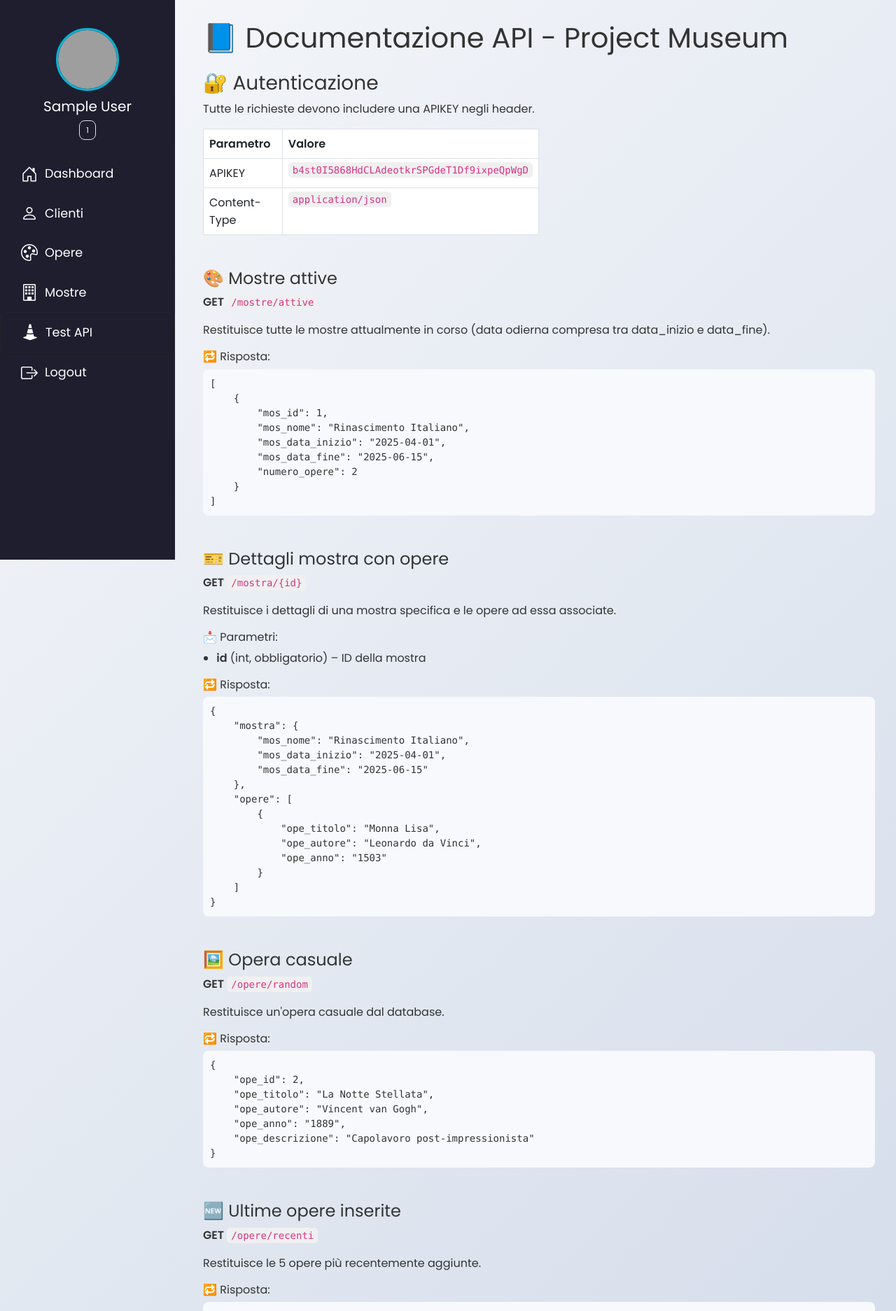
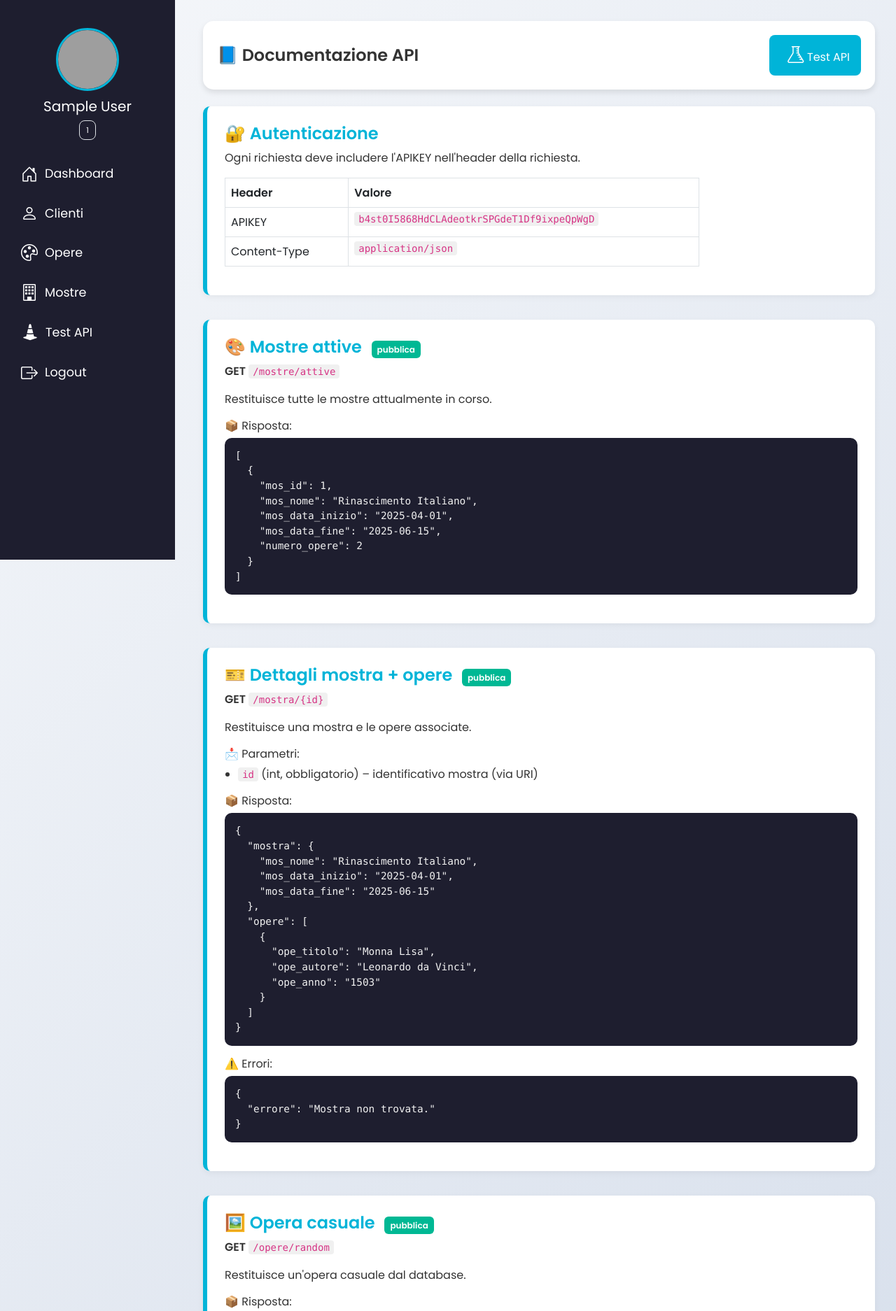
Before and after one commit to acetheberliner/project-Museum, a PHP site: page /apidoc.php in a window 1280 px wide. Shown: the top 1874 px of the page at 70% size. Run offline with PHP 8.4, Linux system fonts and the light colour scheme; the visitor is signed in with stand-in values (Sample User, id 1); grey boxes are pictures that could not be loaded.

Commit message:
update modules

```diff
--- a/apidoc.php
+++ b/apidoc.php
@@ -16,17 +16,70 @@ if (!isset($_SESSION['loggedin'])) {
     <link href="https://cdn.jsdelivr.net/npm/bootstrap@5.3.0/dist/css/bootstrap.min.css" rel="stylesheet">
     <link href="https://cdn.jsdelivr.net/npm/bootstrap-icons/font/bootstrap-icons.css" rel="stylesheet">
     <link rel="stylesheet" href="css/app.css">
+    <style>
+        .container-api {
+            margin-left: 260px;
+            padding: 30px;
+        }
+        .api-section {
+            background: #fff;
+            border-left: 6px solid #00b4d8;
+            border-radius: 10px;
+            box-shadow: 0 3px 10px rgba(0,0,0,0.05);
+            padding: 25px;
+            margin-bottom: 35px;
+        }
+        pre {
+            background: #1e1e2f;
+            color: #f1f1f1;
+            padding: 15px;
+            border-radius: 10px;
+            font-size: 0.9rem;
+            overflow-x: auto;
+        }
+        code {
+            background: #f0f0f0;
+            padding: 2px 6px;
+            border-radius: 4px;
+        }
+        .badge-api {
+            font-size: 0.75rem;
+            padding: 4px 8px;
+            border-radius: 6px;
+            margin-left: 8px;
+        }
+        .badge-public {
+            background-color: #00b894;
+            color: #fff;
+        }
+        .badge-admin {
+            background-color: #d63031;
+            color: #fff;
+        }
+        h4 {
+            font-weight: 600;
+            color: #00b4d8;
+        }
+    </style>
 </head>
 <body>
+
 <?php require_once __DIR__ . '/inc/sidebar.php'; ?>
-<div class="container-api" style="margin-left:260px; padding:30px;">
-    <h1 class="mb-4">📘 Documentazione API - Project Museum</h1>
 
-    <section class="mb-5">
-        <h3>🔐 Autenticazione</h3>
-        <p>Tutte le richieste devono includere una APIKEY negli header.</p>
-        <table class="table table-bordered w-50">
-            <thead><tr><th>Parametro</th><th>Valore</th></tr></thead>
+<div class="container-api">
+    <div class="dashboard-header mb-4 d-flex justify-content-between align-items-center">
+        <h1 class="mb-0">📘 Documentazione API</h1>
+        <a href="api_test.php" class="btn btn-modern"><i class="bi bi-flask"></i> Test API</a>
+    </div>
+
+    <!-- Autenticazione -->
+    <section class="api-section">
+        <h4>🔐 Autenticazione</h4>
+        <p>Ogni richiesta deve includere l'APIKEY nell'header della richiesta.</p>
+        <table class="table table-bordered w-75">
+            <thead>
+                <tr><th>Header</th><th>Valore</th></tr>
+            </thead>
             <tbody>
                 <tr><td>APIKEY</td><td><code>b4st0I5868HdCLAdeotkrSPGdeT1Df9ixpeQpWgD</code></td></tr>
                 <tr><td>Content-Type</td><td><code>application/json</code></td></tr>
@@ -34,12 +87,12 @@ if (!isset($_SESSION['loggedin'])) {
         </table>
     </section>
 
-    <!-- API 1 -->
-    <section class="mb-5">
-        <h4>🎨 Mostre attive</h4>
+    <!-- MOSTRE ATTIVE -->
+    <section class="api-section">
+        <h4>🎨 Mostre attive <span class="badge-api badge-public">pubblica</span></h4>
         <p><strong>GET</strong> <code>/mostre/attive</code></p>
-        <p>Restituisce tutte le mostre attualmente in corso (data odierna compresa tra data_inizio e data_fine).</p>
-        <h6>🔁 Risposta:</h6>
+        <p>Restituisce tutte le mostre attualmente in corso.</p>
+        <h6>📦 Risposta:</h6>
 <pre>[
   {
     "mos_id": 1,
@@ -51,14 +104,14 @@ if (!isset($_SESSION['loggedin'])) {
 ]</pre>
     </section>
 
-    <!-- API 2 -->
-    <section class="mb-5">
-        <h4>🎫 Dettagli mostra con opere</h4>
+    <!-- MOSTRA + OPERE -->
+    <section class="api-section">
+        <h4>🎫 Dettagli mostra + opere <span class="badge-api badge-public">pubblica</span></h4>
         <p><strong>GET</strong> <code>/mostra/{id}</code></p>
-        <p>Restituisce i dettagli di una mostra specifica e le opere ad essa associate.</p>
+        <p>Restituisce una mostra e le opere associate.</p>
         <h6>📩 Parametri:</h6>
-        <ul><li><strong>id</strong> (int, obbligatorio) – ID della mostra</li></ul>
-        <h6>🔁 Risposta:</h6>
+        <ul><li><code>id</code> (int, obbligatorio) – identificativo mostra (via URI)</li></ul>
+        <h6>📦 Risposta:</h6>
 <pre>{
   "mostra": {
     "mos_nome": "Rinascimento Italiano",
@@ -73,14 +126,18 @@ if (!isset($_SESSION['loggedin'])) {
     }
   ]
 }</pre>
+        <h6>⚠️ Errori:</h6>
+<pre>{
+  "errore": "Mostra non trovata."
+}</pre>
     </section>
 
-    <!-- API 3 -->
-    <section class="mb-5">
-        <h4>🖼️ Opera casuale</h4>
+    <!-- OPERA RANDOM -->
+    <section class="api-section">
+        <h4>🖼️ Opera casuale <span class="badge-api badge-public">pubblica</span></h4>
         <p><strong>GET</strong> <code>/opere/random</code></p>
         <p>Restituisce un'opera casuale dal database.</p>
-        <h6>🔁 Risposta:</h6>
+        <h6>📦 Risposta:</h6>
 <pre>{
   "ope_id": 2,
   "ope_titolo": "La Notte Stellata",
@@ -90,42 +147,42 @@ if (!isset($_SESSION['loggedin'])) {
 }</pre>
     </section>
 
-    <!-- API 4 -->
-    <section class="mb-5">
-        <h4>🆕 Ultime opere inserite</h4>
+    <!-- OPERE RECENTI -->
+    <section class="api-section">
+        <h4>🆕 Ultime opere <span class="badge-api badge-public">pubblica</span></h4>
         <p><strong>GET</strong> <code>/opere/recenti</code></p>
-        <p>Restituisce le 5 opere più recentemente aggiunte.</p>
-        <h6>🔁 Risposta:</h6>
+        <p>Restituisce le 5 opere più recenti.</p>
+        <h6>📦 Risposta:</h6>
 <pre>[
   {
     "ope_id": 10,
     "ope_titolo": "Guernica",
+    "ope_autore": "Pablo Picasso",
     ...
   }
 ]</pre>
     </section>
 
-    <!-- API 5 -->
-    <section class="mb-5">
-        <h4>👨‍🎨 Statistiche autori</h4>
+    <!-- STATISTICHE AUTORI -->
+    <section class="api-section">
+        <h4>👨‍🎨 Statistiche autori <span class="badge-api badge-public">pubblica</span></h4>
         <p><strong>GET</strong> <code>/opere/autori</code></p>
-        <p>Restituisce un elenco degli autori e il numero di opere associate.</p>
-        <h6>🔁 Risposta:</h6>
+        <p>Restituisce l'elenco degli autori con conteggio opere.</p>
+        <h6>📦 Risposta:</h6>
 <pre>[
   {
     "ope_autore": "Leonardo da Vinci",
     "numero_opere": 3
-    },
-    ...
+  }
 ]</pre>
     </section>
 
-    <!-- API 6 -->
-    <section class="mb-5">
-        <h4>👥 Elenco clienti</h4>
+    <!-- CLIENTI -->
+    <section class="api-section">
+        <h4>👥 Elenco clienti <span class="badge-api badge-public">pubblica</span></h4>
         <p><strong>GET</strong> <code>/clienti</code></p>
-        <p>Restituisce l'elenco di tutti i clienti.</p>
-        <h6>🔁 Risposta:</h6>
+        <p>Restituisce tutti i clienti registrati nel sistema.</p>
+        <h6>📦 Risposta:</h6>
 <pre>[
   {
     "cli_id": 1,
@@ -136,12 +193,12 @@ if (!isset($_SESSION['loggedin'])) {
 ]</pre>
     </section>
 
-    <!-- API 7 -->
-    <section class="mb-5">
-        <h4>🔐 Elenco utenti (solo admin)</h4>
+    <!-- UTENTI (solo admin) -->
+    <section class="api-section">
+        <h4>🔐 Elenco utenti <span class="badge-api badge-admin">solo admin</span></h4>
         <p><strong>GET</strong> <code>/utenti</code></p>
-        <p>Restituisce l'elenco degli utenti, solo se l'utente loggato ha ruolo <code>admin</code>.</p>
-        <h6>🔁 Risposta:</h6>
+        <p>Restituisce l'elenco utenti se l’utente loggato è admin.</p>
+        <h6>📦 Risposta:</h6>
 <pre>[
   {
     "ute_id": 1,
@@ -156,12 +213,12 @@ if (!isset($_SESSION['loggedin'])) {
 }</pre>
     </section>
 
-    <!-- API 8 -->
-    <section class="mb-5">
-        <h4>📊 Tutte le mostre</h4>
+    <!-- MOSTRE TUTTE -->
+    <section class="api-section">
+        <h4>📊 Tutte le mostre <span class="badge-api badge-public">pubblica</span></h4>
         <p><strong>GET</strong> <code>/mostre</code></p>
-        <p>Restituisce l’elenco completo di tutte le mostre, ordinate per data di inizio.</p>
-        <h6>🔁 Risposta:</h6>
+        <p>Restituisce tutte le mostre presenti, ordinate per data inizio.</p>
+        <h6>📦 Risposta:</h6>
 <pre>[
   {
     "mos_id": 5,
@@ -171,7 +228,6 @@ if (!isset($_SESSION['loggedin'])) {
   }
 ]</pre>
     </section>
-
 </div>
 </body>
 </html>
--- a/inc/sidebar.php
+++ b/inc/sidebar.php
@@ -98,7 +98,7 @@ $base = $in_azioni ? '../' : '';
         echo "<a href='{$base}azioni/gestione_utenti.php'><i class='bi bi-key'></i> Utenti</a>";
     }
     ?>
-    <a href="<?= $base ?>api_test.php" class="btn btn-outline-dark w-fit"><i class="bi bi-cone-striped"></i> Test API</a>
+    <a href="<?= $base ?>api_test.php" class="btn w-fit"><i class="bi bi-cone-striped"></i> Test API</a>
     <a href="#" id="logout-link" class="logout-link"><i class="bi bi-box-arrow-right"></i> Logout</a>
 </div>
 
```
Also changed, not shown: api_test.php (+2 -25 lines), js/index.js (added, +27 -0 lines). Lines whose indentation alone changed are shown as unchanged.
